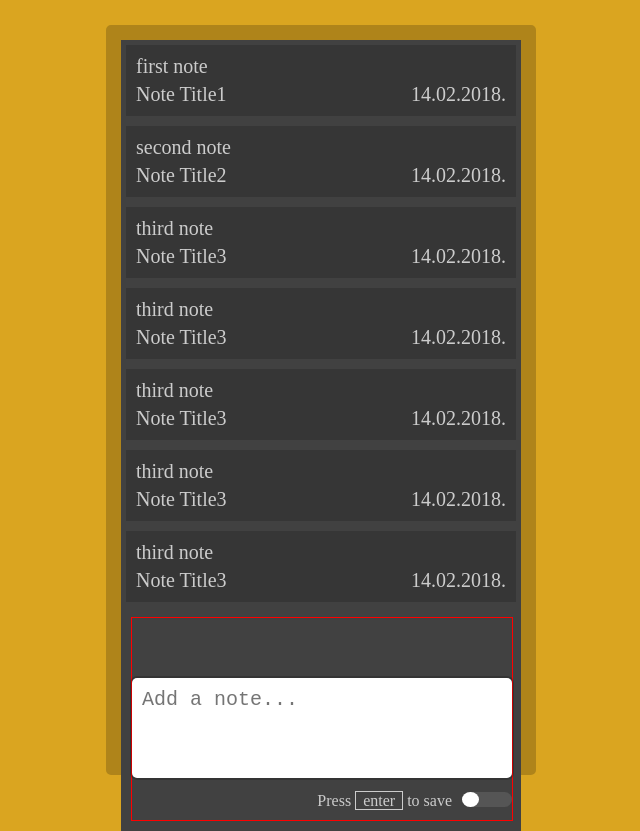
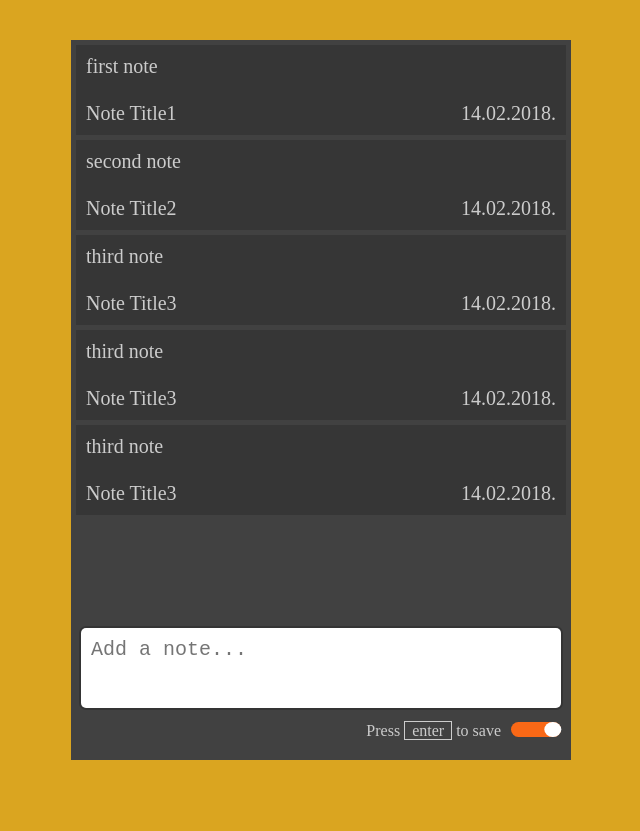
Before and after one commit to milosZed7/NoteApp, a React (Create React App) app: page / in a window 1280 px wide. Shown: the whole page, without its empty margins (319-959 px from the left). After the commit the page ends 800 px from the top, so only its background shows below. Built offline with nearby package versions, Linux system fonts and the light colour scheme.

Commit message:
first commit

```diff
--- a/src/AddNote.jsx
+++ b/src/AddNote.jsx
@@ -6,9 +6,8 @@ class AddNote extends React.Component {
         const ballTranslateClass = this.props.saveBtnOn ? 'translate-ball' : '';
         const opacitySaveBtnClass = this.props.saveBtnOn ? 'add-note-btn-opacity' : '';
         const translateNoteInputClass = this.props.saveBtnOn ? 'note-input-translate' : '';
-
         return (
-            <div className="add-note">
+            <div className={`add-note`}>
                 <textarea className={`note-input ${translateNoteInputClass}`} placeholder="Add a note..."></textarea>
                 <button className={`add-note-btn ${opacitySaveBtnClass}`}>Save note</button>
                 <div className="save-type">
--- a/src/App.css
+++ b/src/App.css
@@ -42,14 +42,14 @@ html {
     box-sizing: content-box;
     height: 90vh;
     border-radius: 5px;
-    min-width: 400px;
-    border: 15px solid rgba(0, 0, 0, 0.2);
+    width: 500px;
+    /* border: 15px solid rgba(0, 0, 0, 0.2); */
 }
 
 .note-wrapper {
     background: #414141;
     width: 100%;
-    min-height: 100%;
+    height: 100%;
     display: flex;
     flex-flow: column;
     /* border: 1px solid red; */
@@ -59,10 +59,26 @@ html {
 /* Note List start */
 
 .note-list {
-    flex: 2 1;
-    display: flex;
-    flex-flow: column;
+    /* flex: 2 1 auto; */
+    flex-grow: 1;
+    /* display: flex;
+    flex-flow: column; */
     /* border: 1px solid blue; */
+    overflow-x: hidden;
+}
+
+.note-list::-webkit-scrollbar {
+    width: 7px;
+}
+
+.note-list::-webkit-scrollbar-track {
+    -webkit-box-shadow: inset 0 0 6px rgba(0,0,0,0.3);
+    border-radius: 15px;
+}
+
+.note-list::-webkit-scrollbar-thumb {
+  background-color: #363636;
+  border-radius: 15px;
 }
 
 
@@ -73,7 +89,8 @@ html {
 
 .note {
     /* border: 1px solid black; */
-    flex-basis: 15%;
+    /* flex-basis: 15%; */
+    height: 70px;
     margin: 5px;
     background: #363636;
     color: #ccc;
@@ -107,10 +124,12 @@ html {
 }
 
 .text {
+    width: 100%;
     grid-column: span 2;
     overflow: hidden;
     text-overflow: ellipsis;
-    justify-self: start;
+    white-space: nowrap;
+    text-align: start;
 }
 
 .title {
@@ -164,25 +183,30 @@ html {
 /* Add note start*/
 
 .add-note {
-    margin: 10px 10px;
+    flex-shrink: 0;
+    /* margin: 0 auto; */
+    padding: 10px 10px;
     display: flex;
     flex-flow: column;
-    width: calc(100% - 20px);
-    border: 1px solid red;
+    /* width: calc(100% - 20px); */
+    transition: flex 0.2s ease-in;
+    /* border: 1px solid red; */
+    box-sizing: border-box;
 }
 
 .note-input {
-    transition: transform 0.2s ease-in;
+    box-sizing: border-box;
+    transition: margin-bottom .2s ease-in-out;
     font-size: 20px;
     height: 80px;
     resize: none;
-    margin-bottom: 10px;
     box-shadow: 0px 0px 0px 2px rgba(0, 0, 0, 0.2);
     outline: none;
     padding: 10px;
     border-radius: 5px;
     border: 0;
-    transform: translateY(60%);
+    /* transform: translateY(60%); */
+    margin-bottom: -50px;
     position: relative;
     z-index: 2;
 }
@@ -192,7 +216,8 @@ html {
 }
 
 .note-input-translate {
-    transform: translateY(0%);
+    /* transform: translateY(0%); */
+    margin-bottom: 10px;
 }
 
 .add-note-btn {
@@ -237,7 +262,7 @@ html {
 }
 
 .off-on-btn {
-    background: #555;
+    background: #F96816;;
     border-radius: 10px;
     width: 50px;
     height: 15px;
@@ -253,14 +278,15 @@ html {
     background: white;
     height: 100%;
     border-radius: 50%;
+    transform: translateX(calc(2*100%));
 }
 
 .translate-ball {
-    transform: translateX(calc(2*100%));
+    transform: translateX(0);
 }
 
 .off-on-btn-clicked {
-    background: #F96816;
+    background: #555;
 }
 
 
--- a/src/Notes.jsx
+++ b/src/Notes.jsx
@@ -10,8 +10,7 @@ class Notes extends React.Component {
             { id: 3, text: 'third note', date: '14.02.2018.', title: 'Note title3' },
             { id: 4, text: 'third note', date: '14.02.2018.', title: 'Note title3' },
             { id: 5, text: 'third note', date: '14.02.2018.', title: 'Note title3' },
-            { id: 6, text: 'third note', date: '14.02.2018.', title: 'Note title3' },
-            { id: 7, text: 'third note', date: '14.02.2018.', title: 'Note title3' }
+
         ],
         saveBtnOn: false,
     };
```
